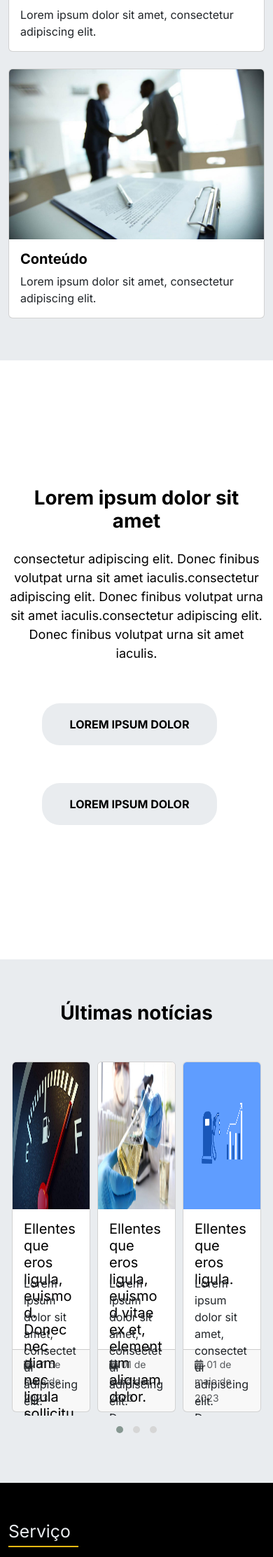
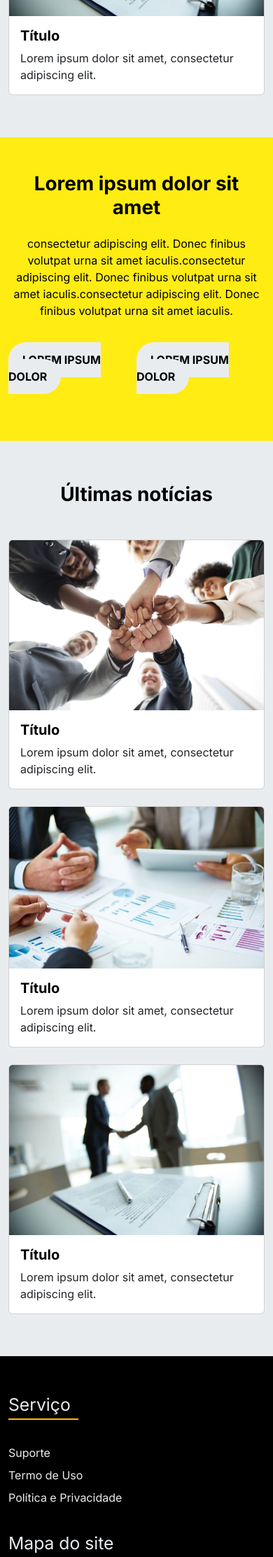
Before and after one commit to CarolMontteiro/combustivel, a web app: file index.html in a window 390 px wide. Shown: the part 1935-4160 px from the top of the page at 70% size. Run offline with its HTML, style and script files only (its server is not run), Linux system fonts and the light colour scheme; some libraries are stand-ins or nearby versions.

Commit message:
O QUE FOI FEITO?
Foi excluido a pasta de cards de carossel. Foram alinhados todas as linhas de códigos de todos os arquivos.
Foram mudados todas as linhas de texto para textos genéricos.
Foi iniciado a aplicação e responsivo nos arquivos com Bootstrap.
Foi mudado as informações de Copyright.

```diff
--- a/css/owl-carousel/owl.theme.default.min.css
+++ /dev/null
@@ -1,6 +0,0 @@
-/**
- * Owl Carousel v2.3.4
- * Copyright 2013-2018 David Deutsch
- * Licensed under: SEE LICENSE IN https://github.com/OwlCarousel2/OwlCarousel2/blob/master/LICENSE
- */
-.owl-theme .owl-dots,.owl-theme .owl-nav{text-align:center;-webkit-tap-highlight-color:transparent}.owl-theme .owl-nav{margin-top:10px}.owl-theme .owl-nav [class*=owl-]{color:#FFF;font-size:14px;margin:5px;padding:4px 7px;background:#D6D6D6;display:inline-block;cursor:pointer;border-radius:3px}.owl-theme .owl-nav [class*=owl-]:hover{background:#869791;color:#FFF;text-decoration:none}.owl-theme .owl-nav .disabled{opacity:.5;cursor:default}.owl-theme .owl-nav.disabled+.owl-dots{margin-top:10px}.owl-theme .owl-dots .owl-dot{display:inline-block;zoom:1}.owl-theme .owl-dots .owl-dot span{width:10px;height:10px;margin:5px 7px;background:#D6D6D6;display:block;-webkit-backface-visibility:visible;transition:opacity .2s ease;border-radius:30px}.owl-theme .owl-dots .owl-dot.active span,.owl-theme .owl-dots .owl-dot:hover span{background:#869791}
--- a/css/owl-carousel/owl.theme.green.min.css
+++ /dev/null
@@ -1,6 +0,0 @@
-/**
- * Owl Carousel v2.3.4
- * Copyright 2013-2018 David Deutsch
- * Licensed under: SEE LICENSE IN https://github.com/OwlCarousel2/OwlCarousel2/blob/master/LICENSE
- */
-.owl-theme .owl-dots,.owl-theme .owl-nav{text-align:center;-webkit-tap-highlight-color:transparent}.owl-theme .owl-nav{margin-top:10px}.owl-theme .owl-nav [class*=owl-]{color:#FFF;font-size:14px;margin:5px;padding:4px 7px;background:#D6D6D6;display:inline-block;cursor:pointer;border-radius:3px}.owl-theme .owl-nav [class*=owl-]:hover{background:#4DC7A0;color:#FFF;text-decoration:none}.owl-theme .owl-nav .disabled{opacity:.5;cursor:default}.owl-theme .owl-nav.disabled+.owl-dots{margin-top:10px}.owl-theme .owl-dots .owl-dot{display:inline-block;zoom:1}.owl-theme .owl-dots .owl-dot span{width:10px;height:10px;margin:5px 7px;background:#D6D6D6;display:block;-webkit-backface-visibility:visible;transition:opacity .2s ease;border-radius:30px}.owl-theme .owl-dots .owl-dot.active span,.owl-theme .owl-dots .owl-dot:hover span{background:#4DC7A0}
--- a/css/style.css
+++ b/css/style.css
@@ -1,6 +1,4 @@
 :root {
-
-    /*--color-rgb: rgb(72, 166, 141);*/
     --color-primary:  #000000;
     --color-secondary: #FDBA13;
     --color-tertiary: #242424;
@@ -199,7 +197,7 @@
 /*####################################################################################################################*/
 #contact-area {
     padding: 150px 0;
-    background-image: linear-gradient(to right, rgb(81, 185, 158), #006952);
+    background-color: var(--color-primary);
 }
 
 .title-form-contact {
@@ -644,81 +642,38 @@
     text-decoration: none;
 }
 
-@media (max-width: 1023px) {
-    /*sobre*/
+@media (max-width: 576px) {
+    #banner {
+        width: 100%;
+    }
+
+    /*######    sobre logo    ######*/
     #about .container {
-        flex-direction: column;
+        display: block;
     }
 
     .about-title {
         width: 100%;
-        padding: 0 30px 30px 30px;
-        order: 2;
+        padding: 10px 15px 0 15px;
     }
 
     .img-about {
-        width: 50%;
-        margin: 0 auto 0 auto;
-        order: 1;
+        display: none;
     }
 
-    /*footer*/
-    .box-footer {
-        width: 50%;
-        padding-right: 40px;
+    /*######    texto com links   ######*/
+    #text {
+        padding: 50px 0;
     }
 
-    .input-box {
-        margin-bottom: 20px;
+    .link-text {
+        padding: 30px 20px 30px 0;
     }
 
-    .input-box button {
-        width: 45px;
+    .link-text a {
+        padding: 15px 20px;
     }
 
-    .box-footer .contact-address {
-        padding-right: 0;
-    }
+    /*######    cards de notícias   ######*/
+
 }
-
-@media (max-width: 767px) {
-    /*sobre*/
-    .img-about {
-        width: 100%;
-    }
-
-    /*footer*/
-    .box-footer {
-        width: 100%;
-    }
-
-    /*texte*/
-    #text {
-        background-position: 100% 100%;
-        padding: 180px 0;
-    }
-
-    #text .main-p {
-        text-align: center;
-        font-size: 20px;
-    }
-
-    .box-btn-text {
-        display: block;
-        text-align: center;
-    }
-}
-
-@media (max-width: 630px) {
-    #text {
-        background-color: var(--color-rgb);
-        background-image: none;
-        width: 100%;
-        margin: 60px 0;
-        padding: 120px 0;
-    }
-
-    #text .main-p {
-        font-size: 18px;
-    }
-}
--- a/index.html
+++ b/index.html
@@ -12,8 +12,6 @@
     <link rel="preconnect" href="https://fonts.googleapis.com">
     <link rel="preconnect" href="https://fonts.gstatic.com" crossorigin>
     <link href="https://fonts.googleapis.com/css2?family=Inter:wght@400;700;900&display=swap" rel="stylesheet">
-    <link rel="stylesheet" type="text/css" href="./css/owl-carousel/owl.carousel.min.css">
-    <link rel="stylesheet" type="text/css" href="./css/owl-carousel/owl.theme.default.min.css">
     <script src="https://kit.fontawesome.com/8005c041ac.js" crossorigin="anonymous"></script>
 </head>
 <body>
@@ -122,7 +120,7 @@
                     <a href="#" class="card h-100 card-box-service">
                         <img src="./image/trabalheconosco.jpg" class="card-img-top" alt="...">
                         <div class="card-body">
-                            <h5 class="card-title">Conteúdo</h5>
+                            <h5 class="card-title">Título</h5>
                             <p class="card-text">Lorem ipsum dolor sit amet, consectetur adipiscing elit.</p>
                         </div>
                     </a>
@@ -132,7 +130,7 @@
                     <a href="#" class="card h-100 card-box-service">
                         <img src="./image/colaboradores.png" class="card-img-top" alt="...">
                         <div class="card-body">
-                            <h5 class="card-title">Conteúdo</h5>
+                            <h5 class="card-title">Título</h5>
                             <p class="card-text">Lorem ipsum dolor sit amet, consectetur adipiscing elit.</p>
                         </div>
                     </a>
@@ -142,7 +140,7 @@
                     <a href="#" class="card h-100 card-box-service">
                         <img src="./image/Contract-Work.jpg" class="card-img-top" alt="...">
                         <div class="card-body">
-                            <h5 class="card-title">Conteúdo</h5>Lorem ipsum dolor sit amet, consectetur adipiscing elit.
+                            <h5 class="card-title">Título</h5>Lorem ipsum dolor sit amet, consectetur adipiscing elit.
                             <p class="card-text"></p>
                         </div>
                     </a>
@@ -175,159 +173,33 @@
     <section id="news">
         <div class="container">
             <h1>Últimas notícias</h1>
-            <div class="owl-carousel owl-carousel-basic owl-theme">
-                <div class="item">
-                    <a href="#" class="card h-100 card-box-new">
-                        <img src="./image/new1.jpeg" class="card-img-top box-image" alt="...">
-                        <div class="card-body card-news">
-                            <h5 class="card-title">Ellentesque eros ligula, euismod. Donec nec diam nec ligula sollicitudin.
-                            </h5>
-                            <p class="card-text">Lorem ipsum dolor sit amet, consectetur adipiscing elit. Donec finibus
-                                volutpat urna sit amet iaculis. ...
-                            </p>
-                        </div>
-                        <div class="card-footer box-datetime">
-                            <small class="text-body-secondary"><i class="fa-solid fa-calendar-days"></i>01 de maio de
-                                2023
-                            </small>
+            <div class="row row-cols-1 row-cols-md-3 g-4">
+                <div class="col">
+                    <a href="#" class="card h-100 card-box-service">
+                        <img src="./image/trabalheconosco.jpg" class="card-img-top" alt="...">
+                        <div class="card-body">
+                            <h5 class="card-title">Título</h5>
+                            <p class="card-text">Lorem ipsum dolor sit amet, consectetur adipiscing elit.</p>
                         </div>
                     </a>
                 </div>
 
-                <div class="item">
-                    <a href="#" class="card h-100 card-box-new">
-                        <img src="./image/new2.jpg" class="card-img-top box-image" alt="...">
-                        <div class="card-body card-news">
-                            <h5 class="card-title">Ellentesque eros ligula, euismod
-                                vitae ex et, elementum aliquam dolor.
-                            </h5>
-                            <p class="card-text">Lorem ipsum dolor sit amet, consectetur adipiscing elit. Donec finibus
-                                volutpat urna sit amet iaculis. ...
-                            </p>
-                        </div>
-                        <div class="card-footer box-datetime">
-                            <small class="text-body-secondary"><i class="fa-solid fa-calendar-days"></i>01 de maio de
-                                2023
-                            </small>
+                <div class="col">
+                    <a href="#" class="card h-100 card-box-service">
+                        <img src="./image/colaboradores.png" class="card-img-top" alt="...">
+                        <div class="card-body">
+                            <h5 class="card-title">Título</h5>
+                            <p class="card-text">Lorem ipsum dolor sit amet, consectetur adipiscing elit.</p>
                         </div>
                     </a>
                 </div>
 
-                <div class="item">
-                    <a href="#" class="card h-100 card-box-new">
-                        <img src="./image/new3.png" class="card-img-top box-image" alt="...">
-                        <div class="card-body card-news">
-                            <h5 class="card-title">Ellentesque eros ligula.</h5>
-                            <p class="card-text">Lorem ipsum dolor sit amet, consectetur adipiscing elit. Donec finibus
-                                volutpat urna sit amet iaculis. ...
-                            </p>
-                        </div>
-                        <div class="card-footer box-datetime">
-                            <small class="text-body-secondary"><i class="fa-solid fa-calendar-days"></i>01 de maio de
-                                2023
-                            </small>
-                        </div>
-                    </a>
-                </div>
-
-                <div class="item">
-                    <a href="#" class="card h-100 card-box-new">
-                        <img src="./image/new3.png" class="card-img-top box-image" alt="...">
-                        <div class="card-body card-news">
-                            <h5 class="card-title">Ellentesque eros ligula.</h5>
-                            <p class="card-text">Lorem ipsum dolor sit amet, consectetur adipiscing elit. Donec finibus
-                                volutpat urna sit amet iaculis. ...
-                            </p>
-                        </div>
-                        <div class="card-footer box-datetime">
-                            <small class="text-body-secondary"><i class="fa-solid fa-calendar-days"></i>01 de maio de
-                                2023
-                            </small>
-                        </div>
-                    </a>
-                </div>
-
-                <div class="item">
-                    <a href="#" class="card h-100 card-box-new">
-                        <img src="./image/new3.png" class="card-img-top box-image" alt="...">
-                        <div class="card-body card-news">
-                            <h5 class="card-title">Ellentesque eros ligula.</h5>
-                            <p class="card-text">Lorem ipsum dolor sit amet, consectetur adipiscing elit. Donec finibus
-                                volutpat urna sit amet iaculis. ...
-                            </p>
-                        </div>
-                        <div class="card-footer box-datetime">
-                            <small class="text-body-secondary"><i class="fa-solid fa-calendar-days"></i>01 de maio de
-                                2023
-                            </small>
-                        </div>
-                    </a>
-                </div>
-
-                <div class="item">
-                    <a href="#" class="card h-100 card-box-new">
-                        <img src="./image/new3.png" class="card-img-top box-image" alt="...">
-                        <div class="card-body card-news">
-                            <h5 class="card-title">Ellentesque eros ligula.</h5>
-                            <p class="card-text">Lorem ipsum dolor sit amet, consectetur adipiscing elit. Donec finibus
-                                volutpat urna sit amet iaculis. ...
-                            </p>
-                        </div>
-                        <div class="card-footer box-datetime">
-                            <small class="text-body-secondary"><i class="fa-solid fa-calendar-days"></i>01 de maio de
-                                2023
-                            </small>
-                        </div>
-                    </a>
-                </div>
-
-                <div class="item">
-                    <a href="#" class="card h-100 card-box-new">
-                        <img src="./image/new3.png" class="card-img-top box-image" alt="...">
-                        <div class="card-body card-news">
-                            <h5 class="card-title">Ellentesque eros ligula.</h5>
-                            <p class="card-text">Lorem ipsum dolor sit amet, consectetur adipiscing elit. Donec finibus
-                                volutpat urna sit amet iaculis. ...
-                            </p>
-                        </div>
-                        <div class="card-footer box-datetime">
-                            <small class="text-body-secondary"><i class="fa-solid fa-calendar-days"></i>01 de maio de
-                                2023
-                            </small>
-                        </div>
-                    </a>
-                </div>
-
-                <div class="item">
-                    <a href="#" class="card h-100 card-box-new">
-                        <img src="./image/new3.png" class="card-img-top box-image" alt="...">
-                        <div class="card-body card-news">
-                            <h5 class="card-title">Ellentesque eros ligula.</h5>
-                            <p class="card-text">Lorem ipsum dolor sit amet, consectetur adipiscing elit. Donec finibus
-                                volutpat urna sit amet iaculis. ...
-                            </p>
-                        </div>
-                        <div class="card-footer box-datetime">
-                            <small class="text-body-secondary"><i class="fa-solid fa-calendar-days"></i>01 de maio de
-                                2023
-                            </small>
-                        </div>
-                    </a>
-                </div>
-
-                <div class="item">
-                    <a href="#" class="card h-100 card-box-new">
-                        <img src="./image/new3.png" class="card-img-top box-image" alt="...">
-                        <div class="card-body card-news">
-                            <h5 class="card-title">Ellentesque eros ligula.</h5>
-                            <p class="card-text">Lorem ipsum dolor sit amet, consectetur adipiscing elit. Donec finibus
-                                volutpat urna sit amet iaculis. ...
-                            </p>
-                        </div>
-                        <div class="card-footer box-datetime">
-                            <small class="text-body-secondary"><i class="fa-solid fa-calendar-days"></i>01 de maio de
-                                2023
-                            </small>
+                <div class="col">
+                    <a href="#" class="card h-100 card-box-service">
+                        <img src="./image/Contract-Work.jpg" class="card-img-top" alt="...">
+                        <div class="card-body">
+                            <h5 class="card-title">Título</h5>Lorem ipsum dolor sit amet, consectetur adipiscing elit.
+                            <p class="card-text"></p>
                         </div>
                     </a>
                 </div>
@@ -338,30 +210,30 @@
 
 <footer id="footer">
     <div class="container">
-        <div class="box-footer">
+        <div class="row">
+            <div class="box-footer col-12 col-sm-6 col-md-4">
                 <h2 class="title-h2-footer">Serviço</h2>
 
                 <ul class="box-list-footer">
-                <li><a href="#">Support</a></li>
-                <li><a href="#">Terms of use</a></li>
-                <li><a href="#">Policy and Privacy</a></li>
+                    <li><a href="#">Suporte</a></li>
+                    <li><a href="#">Termo de Uso</a></li>
+                    <li><a href="#">Política e Privacidade</a></li>
                 </ul>
             </div>
 
-        <div class="box-footer">
+            <div class="box-footer col-12 col-sm-6 col-md-4">
                 <h2 class="title-h2-footer">Mapa do site</h2>
 
                 <ul class="box-list-footer">
-                <li><a href="#">About Us</a></li>
-                <li><a href="#">Service</a></li>
-                <li><a href="#">Common questions</a></li>
-                <li><a href="#">Contact</a></li>
+                    <li><a href="#">Sobre Nós</a></li>
+                    <li><a href="#">Serviços</a></li>
+                    <li><a href="#">Contato</a></li>
                 </ul>
             </div>
 
-        <div class="box-footer">
+            <div class="box-footer col-12  col-md-4">
                 <h2 class="title-h2-footer">Receba novidades</h2>
-            <p class="p-footer">Register your email to receive news, promotions and events first hand!</p>
+                <p class="p-footer">Lorem ipsum dolor sit amet, consectetur adipiscing elit.</p>
 
                 <div class="input-box">
                     <input type="email" placeholder="e-mail">
@@ -371,7 +243,7 @@
                 </div>
             </div>
 
-        <div class="box-footer">
+            <div class="box-footer col-12  col-md-4">
                 <h2 class="title-h2-footer">Nos encontre</h2>
 
                 <ul class="contact-address">
@@ -387,7 +259,7 @@
                 </ul>
             </div>
 
-        <div class="box-footer">
+            <div class="box-footer col-12 col-sm-6 col-md-4">
                 <h2 class="title-h2-footer">Siga-nos</h2>
 
                 <div id="btn-box">
@@ -405,10 +277,11 @@
                 </div>
             </div>
 
-        <div class="logo-footer">
+            <div class="logo-footer col-12 col-sm-6 col-md-4">
                 <a class="navbar-brand" href="#">
                     <img src="./image/not-image.png">
                 </a>
+            </div>
         </div>
     </div>
 
@@ -418,10 +291,7 @@
             <a href="#">logocombustível.com.br</a>
             <span class="d-none d-sm-none d-md-none d-lg-inline-block d-lg-inline-block"> | </span>
             <span class="d-block d-sm-block d-md-block d-lg-inline-block d-xl-inline-block">
-                Desenvolvido por
-                <a style="color: #fff" href="https://codezeus.com.br/" target="_blank">
-                    <b>Code <i class="fas fa-bolt" style="color: #fecc00" aria-hidden="true"></i> Zeus</b>
-                </a>
+                Desenvolvido por carolmonteiro
             </span>
         </p>
     </div>
```
Also changed, not shown: category.html (+36 -32 lines), content.html (+29 -28 lines), css/owl-carousel/owl.theme.default.css (deleted, +0 -50 lines), css/owl-carousel/owl.theme.green.css (deleted, +0 -50 lines), form.html (+21 -25 lines), css/owl-carousel/ajax-loader.gif (deleted), css/owl-carousel/owl.carousel.css (deleted), css/owl-carousel/owl.carousel.min.css (deleted), css/owl-carousel/owl.video.play.png (deleted). Lines whose indentation alone changed are shown as unchanged.
